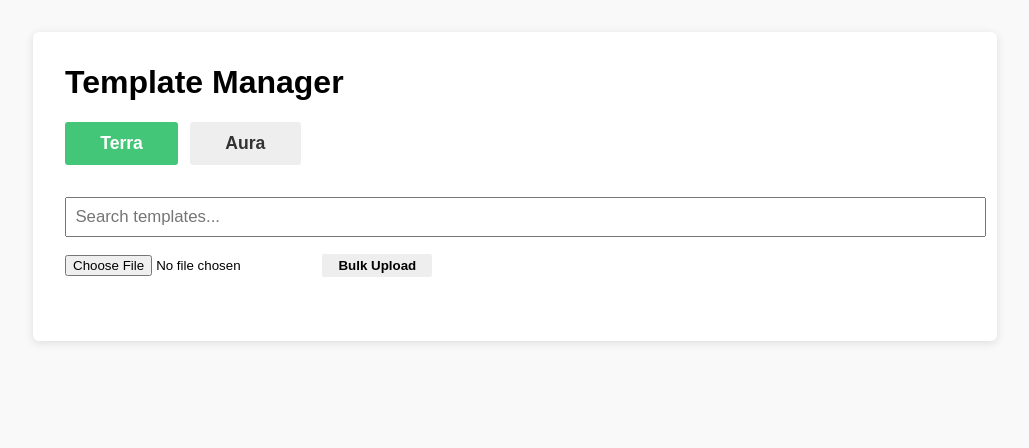
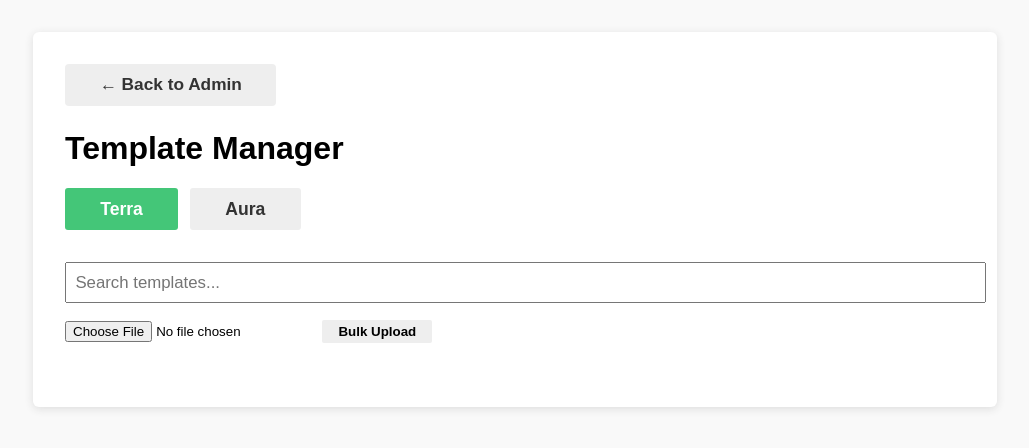
Before and after one commit to GoTether/connect, a plain HTML site: page docs/templatemanager.html in a window 1280 px wide. Shown: the whole page, without its empty margins (125-1154 px from the left). Drawn offline with Linux system fonts and the light colour scheme.

Commit message:
Update templatemanager.html

```diff
--- a/docs/templatemanager.html
+++ b/docs/templatemanager.html
@@ -50,10 +50,26 @@
     .search-bar { margin-bottom: 1em; width: 100%; padding: 0.5em; font-size: 1.05em; }
     .upload-section { margin-bottom: 2em; }
     .upload-status { color: #c44; font-size: 0.98em; margin-top: 0.3em; }
+    .back-btn {
+      display: inline-block;
+      margin-bottom: 1.4em;
+      padding: 0.6em 2em;
+      background: #eee;
+      color: #333;
+      border: none;
+      border-radius: 4px;
+      font-size: 1.08em;
+      font-weight: bold;
+      text-decoration: none;
+      cursor: pointer;
+      transition: background .2s;
+    }
+    .back-btn:hover { background: #44c678; color: #fff; }
   </style>
 </head>
 <body>
   <div class="container">
+    <a href="/admin" class="back-btn" id="back-to-admin">← Back to Admin</a>
     <h1>Template Manager</h1>
     <div class="template-type-switch">
       <button id="terra-btn" class="type-btn active">Terra</button>
```
